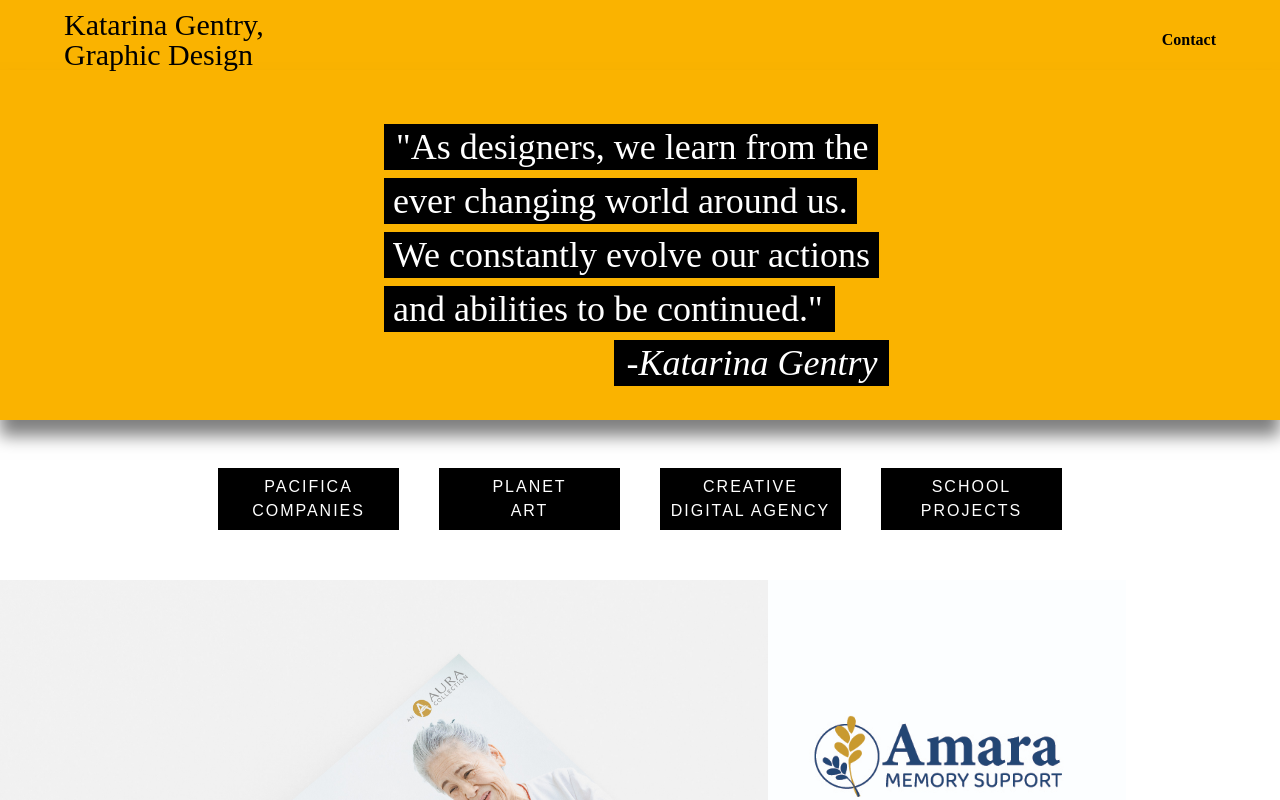
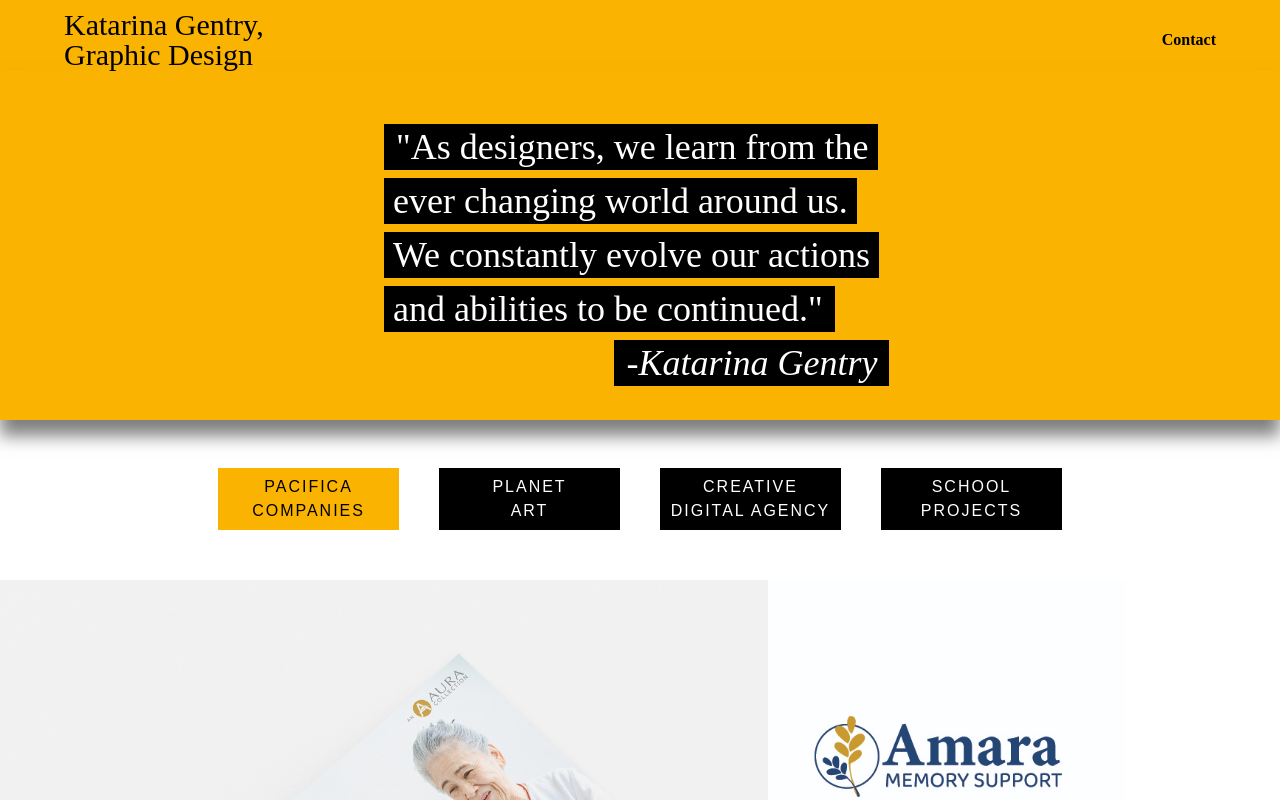
Before and after one commit to NickGentryBJJ/ProjectKat, a React (Create React App) app in the folder frontend/: page / in a window 1280 px wide. In both pictures the pointer is over the element "PACIFICA COMPANIES". Shown: the top 800 px of the page. Built offline with nearby package versions, Linux system fonts and the light colour scheme; the HTML template or start-up script is replaced by a standard one.

Commit message:
adjusted nav item background

```diff
--- a/frontend/src/Components/NavBar/NavBar.css
+++ b/frontend/src/Components/NavBar/NavBar.css
@@ -47,3 +47,8 @@
     background: black;
     line-height: 1.5;
 }
+.work-item:hover{
+    transition: 0.5s;
+    background: #fab300;
+    color: black;
+}
```
